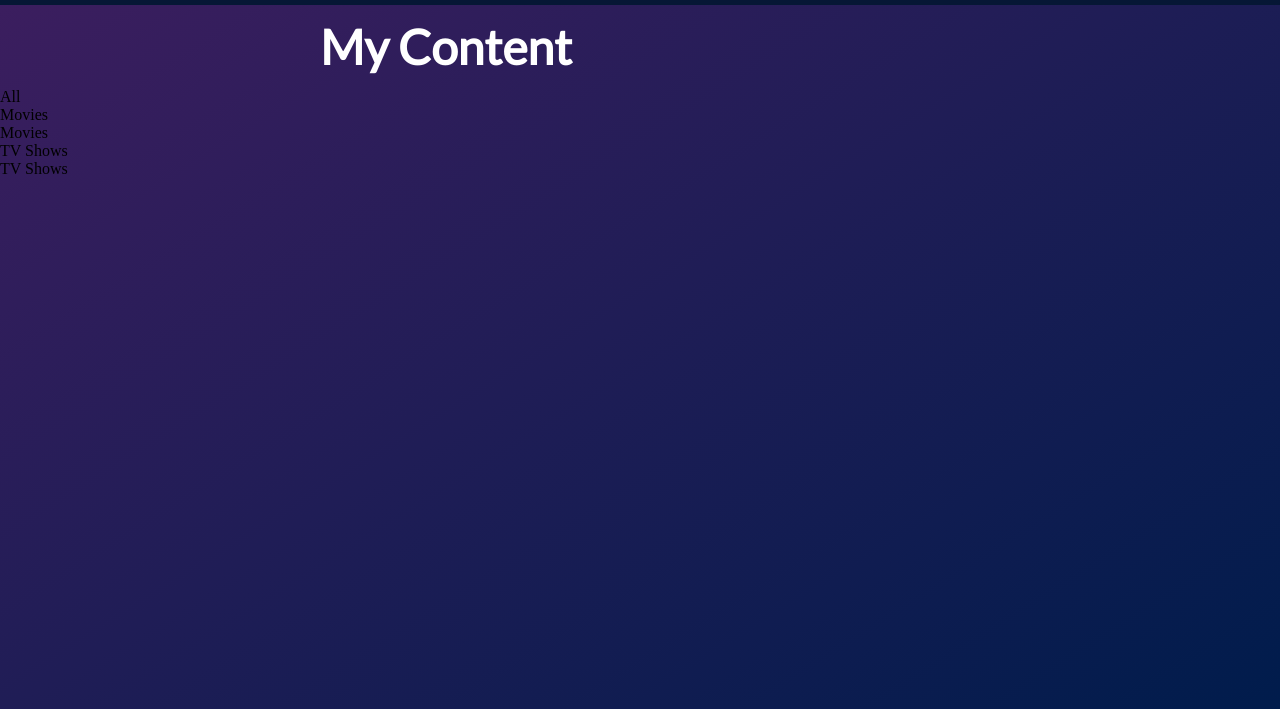
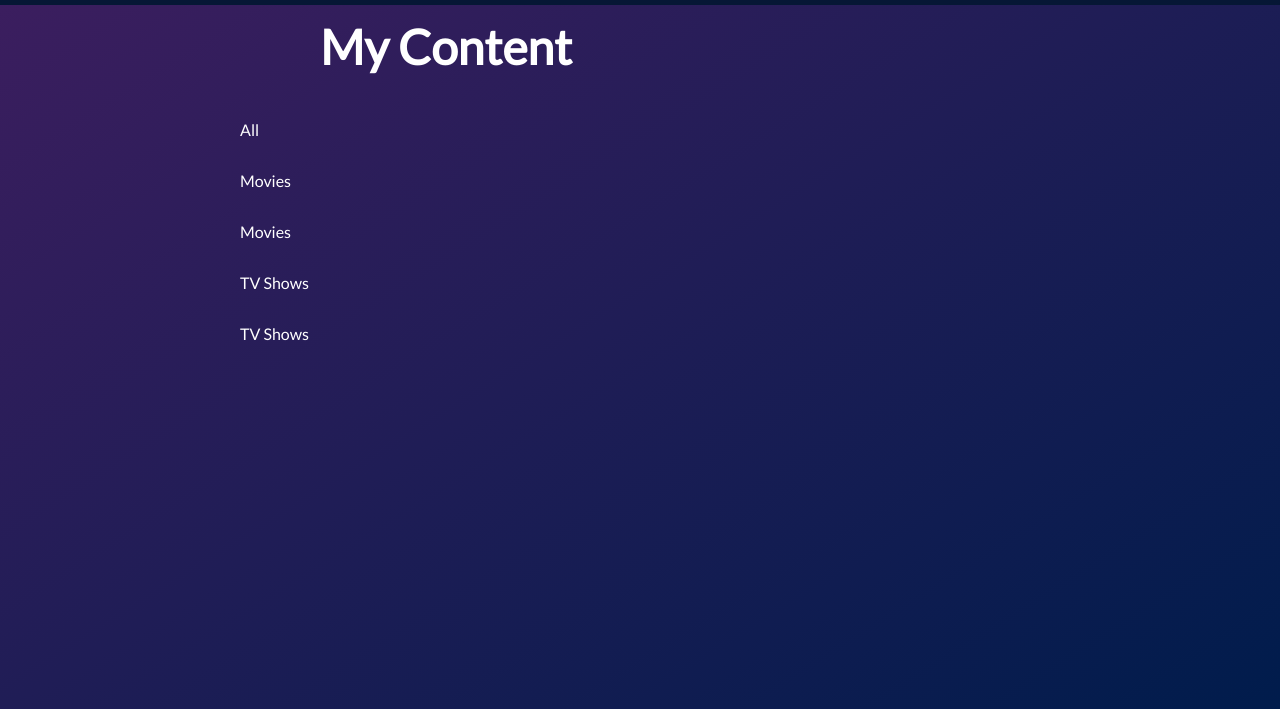
Before and after one commit to Nicole-Tam/WatchBox-TV-Show-and-Movie-Tracking-Web-App, a website: page public/index.html in a window 1280 px wide. Shown: the part 91-800 px from the top of the page. Drawn offline with Linux system fonts and the light colour scheme.

Commit message:
started working on filter bar css

```diff
--- a/public/styles.css
+++ b/public/styles.css
@@ -27,6 +27,7 @@ time, mark, audio, video {
 body {
   background-image: linear-gradient(to bottom right, #3F1E60, #001C4C);
   min-height: 100vh;
+  font-family: Lato;
 }
 
 
@@ -45,7 +46,7 @@ body {
   align-items: center;
   justify-content: flex-end;
   flex: 1;
-  padding-right: 1em;
+  padding-right: 1em; /*looked a little off so I manually shifted it slightly to the left */
 }
 
 #add-content button {
@@ -64,8 +65,24 @@ body {
 
 #my-content{
   font-size: 3em;
-  font-family: Lato;
   font-weight: bold;
   color: white;
   margin: 0.8rem 20rem;
 }
+
+#filter-bar{
+  color: white;
+  width: 15rem; /*so that the size doesn't change when the window is smaller*/
+  height: auto;
+  padding-left:15%
+}
+
+
+.filter-option{
+  padding:1em 3em;
+  list-style: none;
+}
+
+.filter-option:first-child{
+  padding-top: 2em;
+}
```
